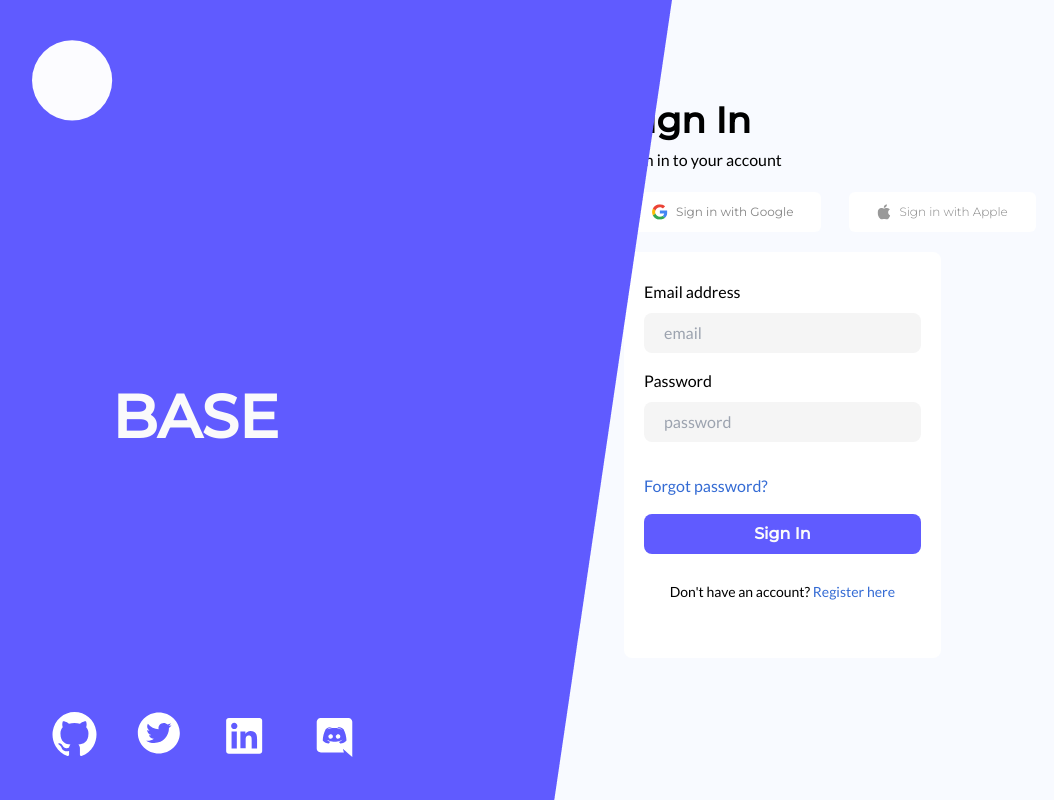
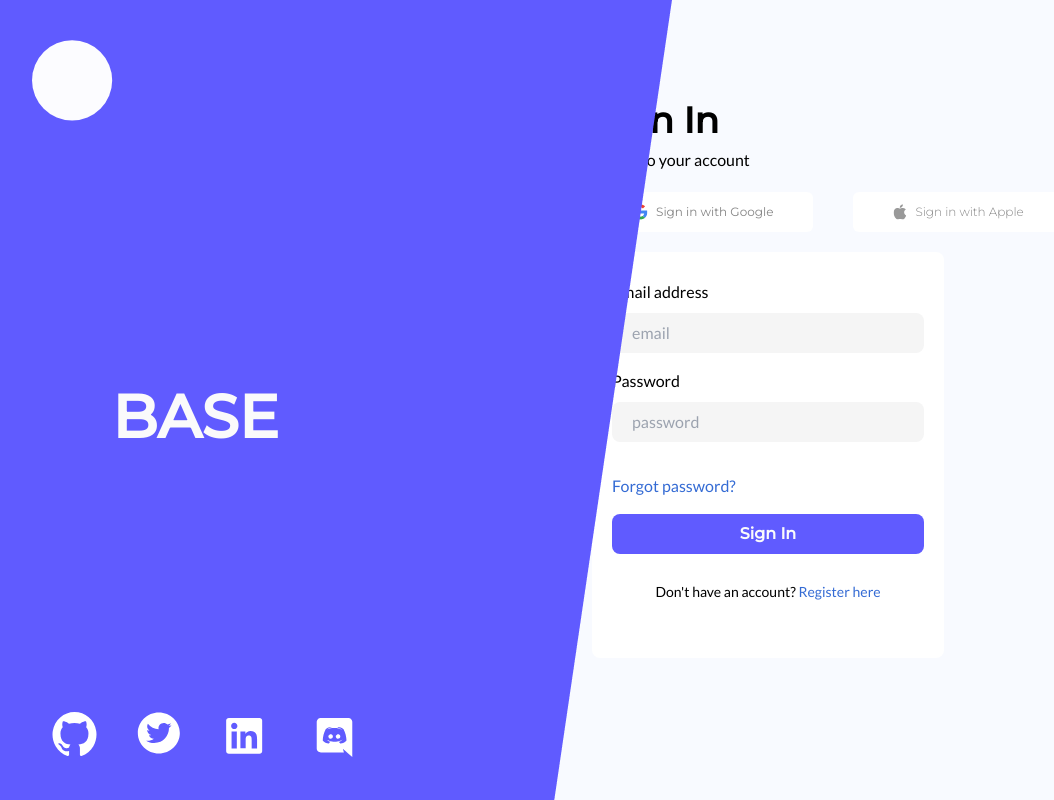
Before and after one commit to abhishekrawe/open-in-app, a React (Vite) app: page / in a window 1280 px wide. Shown: the whole page, without its empty margins (48-1102 px from the left). Built offline with nearby package versions, Linux system fonts and the light colour scheme.

Commit message:
fixed sign in issue

```diff
--- a/src/components/DataUploads.jsx
+++ b/src/components/DataUploads.jsx
@@ -50,7 +50,7 @@ function DataUploads({ data }) {
           <div className="overflow-x-auto">
             <div className="flex rounded-md text-base font-figtree mb-2 p-3">
               {columns.map((column, index) => (
-                <div key={index} className={`flex-none font-medium text-gray-lightbulma p-2 px-3 ${index === 0 ? 'pe-12' : ''} ${index === 0 ? '' : 'w-3/5 md:w-1/4 me-4 '}`}>
+                <div key={index} className={`flex-none text-gray-lightbulma figtree-font text-lg font-semibold leading-6 p-2 px-3 ${index === 0 ? 'pe-12' : ''} ${index === 0 ? '' : 'w-3/5 md:w-1/4 me-4 '}`}>
                   {column}
                 </div>
               ))}
--- a/src/pages/SignIn.jsx
+++ b/src/pages/SignIn.jsx
@@ -100,18 +100,18 @@ function Singin() {
             <div className="flex ">{socialArray}</div>
           </div>
         </div>
-        <div className="flex flex-col  md:min-w-[50%] px-8 m-auto items-start justify-center">
+        <div className="flex flex-col  md:min-w-[50%] m-auto items-start justify-center">
           <div>
             <h1 className="text-4xl font-bold my-2 font-montserrat  ">Sign In</h1>
             <p className="my-2 font-lato">Sign in to your account</p>
           </div>
 
           {/* Quick Sign In */}
-          <div className="flex  mt-3 gap-2 md:gap-7">
+          <div className="flex  mt-3 gap-2 md:gap-10">
             <div>
                 <button
                   type="button"
-                  className="flex items-center font-montserrat bg-white-20 justify-center text-gray-signintext px-4 md:px-7 py-3 text-xs rounded-md gap-2"
+                  className="flex items-center font-montserrat bg-white-20 justify-center text-gray-signintext px-4 md:px-10 py-3 text-xs rounded-md gap-2"
                   onClick={handleClick}
                 >
                   <GoogleIcon className="mr-2 text-center w-5 h-5" />
@@ -120,7 +120,7 @@ function Singin() {
             </div>
             <button
               type="button"
-              className="flex  font-montserrat font-light items-center bg-white px-4 md:px-7 py-3 text-xs bg-white-20 rounded-md gap-2"
+              className="flex  font-montserrat font-light items-center bg-white px-4 md:px-10 py-3 text-xs bg-white-20 rounded-md gap-2"
             >
               <AppleIcon className="mr-2 text-center w-5 h-5" />
               <h1 className="text-[#858585]  whitespace-nowrap">Sign in with Apple</h1>
@@ -166,7 +166,7 @@ function Singin() {
             </form>
           </div>
 
-          <div className="flex visible md:invisible ml-12">
+          <div className="flex visible md:invisible ml-16">
             <div className="flex ">{socialMobile}</div>
           </div>
         </div>
```
